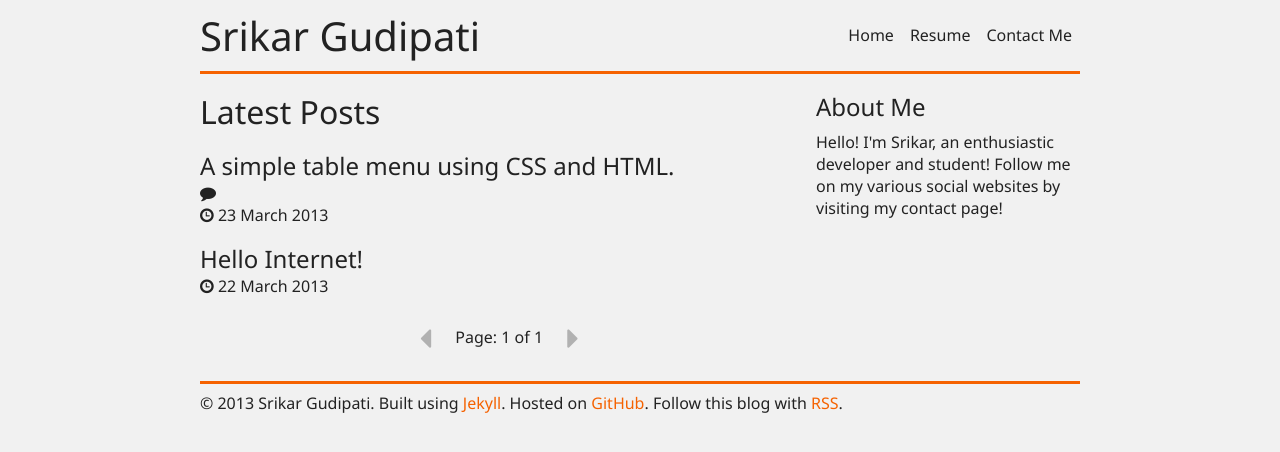
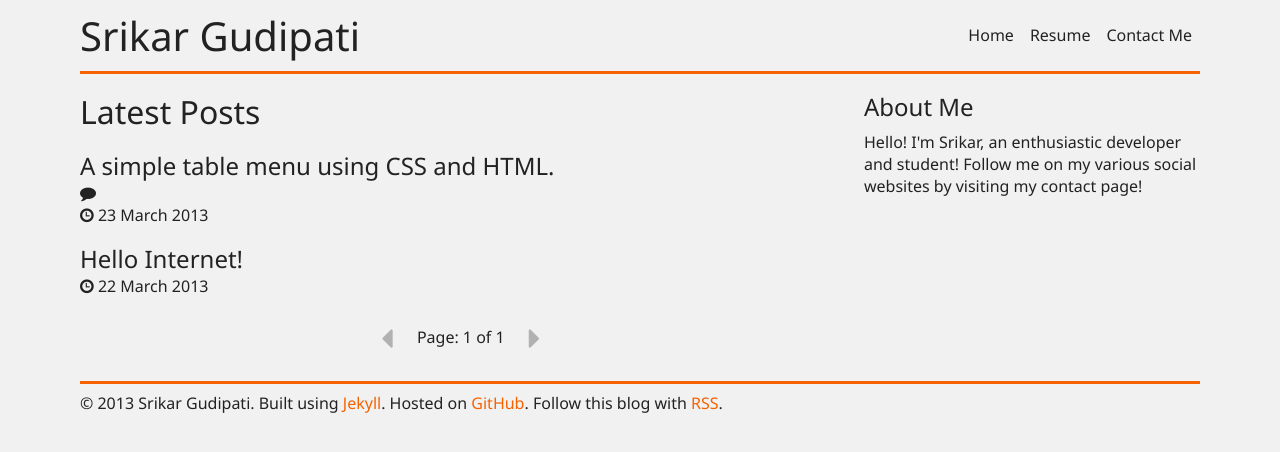
Before and after one commit to srikarg/srikarg.github.io, a Jekyll site: the page built from index.html, in a window 1280 px wide. Shown: the top 452 px of the page. Built offline with Jekyll 4.4.1, drawn with Linux system fonts in a browser that asks for light colours; nearby versions of some CDN libraries; Markdown is read by kramdown in place of the engine named in the settings; the list of posts is cut into pages by our own code; comment, search, counter and statistics services are not loaded.

Commit message:
Added minor changes to width of the wrapper.

```diff
--- a/css/style.css
+++ b/css/style.css
@@ -356,8 +356,7 @@ body {
 }
 
 .wrapper {
-    width: 100%;
-    max-width: 57em;
+    width: 90%;
     margin: 0 auto;
     padding: 0 1em;
 }
@@ -529,6 +528,7 @@ section:not(.resume-section) {
 
 .sidebar p {
     padding-top: 0.5em;
+    font-size: 1em;
 }
 
 /* =Footer
```
